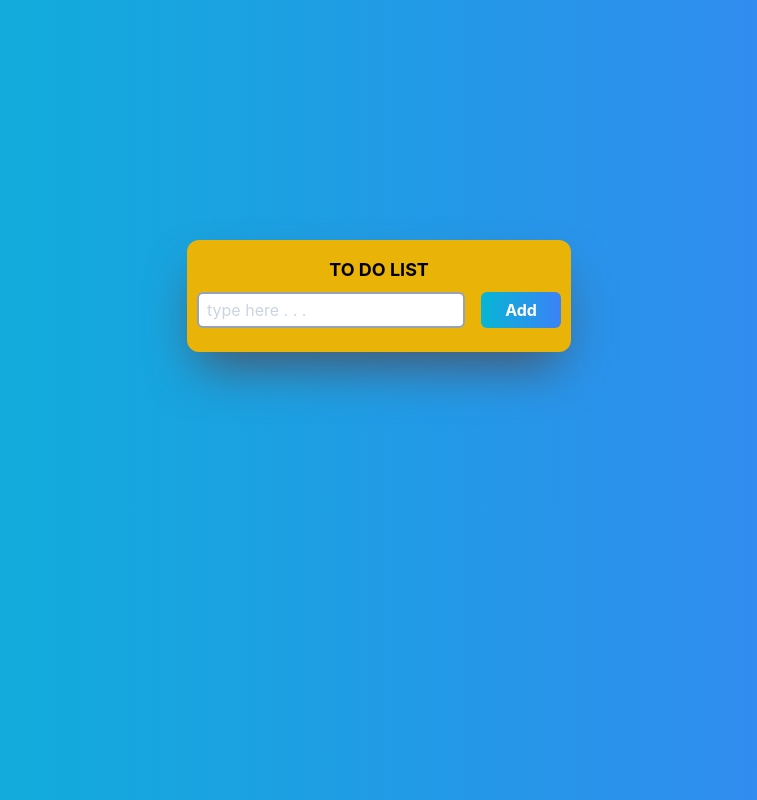
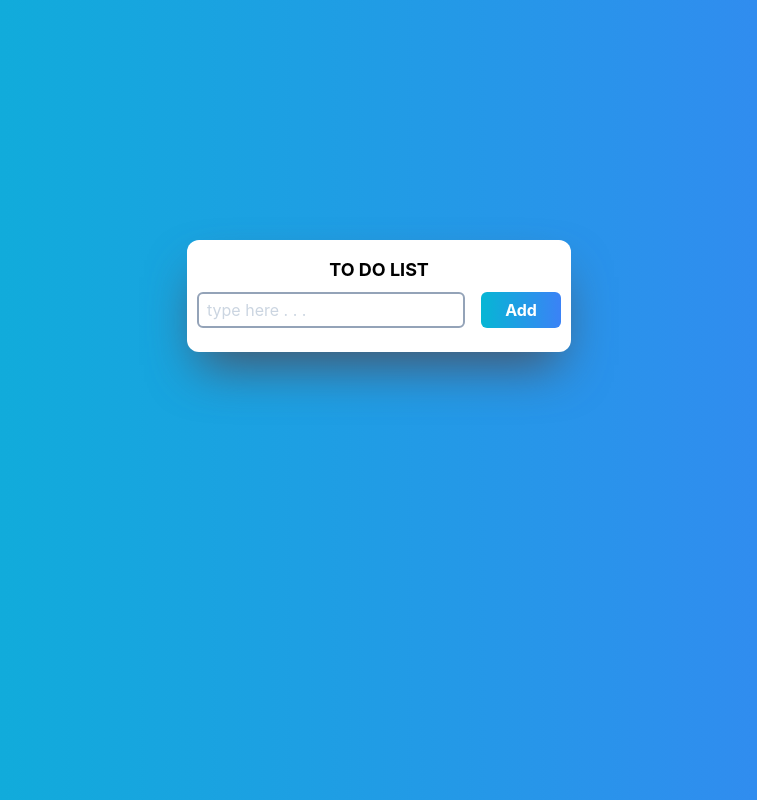
Before and after one commit to muftira/todolist-app, a React (Create React App) app: page / in a window 1280 px wide. Shown: the whole page, without its empty margins (261-1018 px from the left). Built offline with nearby package versions, Linux system fonts and the light colour scheme.

Commit message:
change bg

```diff
--- a/src/component/form.js
+++ b/src/component/form.js
@@ -52,7 +52,7 @@ function Form() {
     return (
         <div  className="w-screen h-screen bg-gradient-to-r from-cyan-500 to-blue-500 flex flex-col items-center">
 
-            <div className='mt-60 h-28 w-96 rounded-xl bg-yellow-500 flex justify-center   shadow-2xl shadow-slate-600'>
+            <div className='mt-60 h-28 w-96 rounded-xl bg-white flex justify-center   shadow-2xl shadow-slate-600'>
                 <div className='mt-4'>
                     <h2 className='font-bold flex justify-center text-lg'>TO DO LIST</h2>
                     <form onSubmit={update.action ? (e)=> handleDataupdate(e, update.id) : (e) => handleSubmit(e)}>
```
